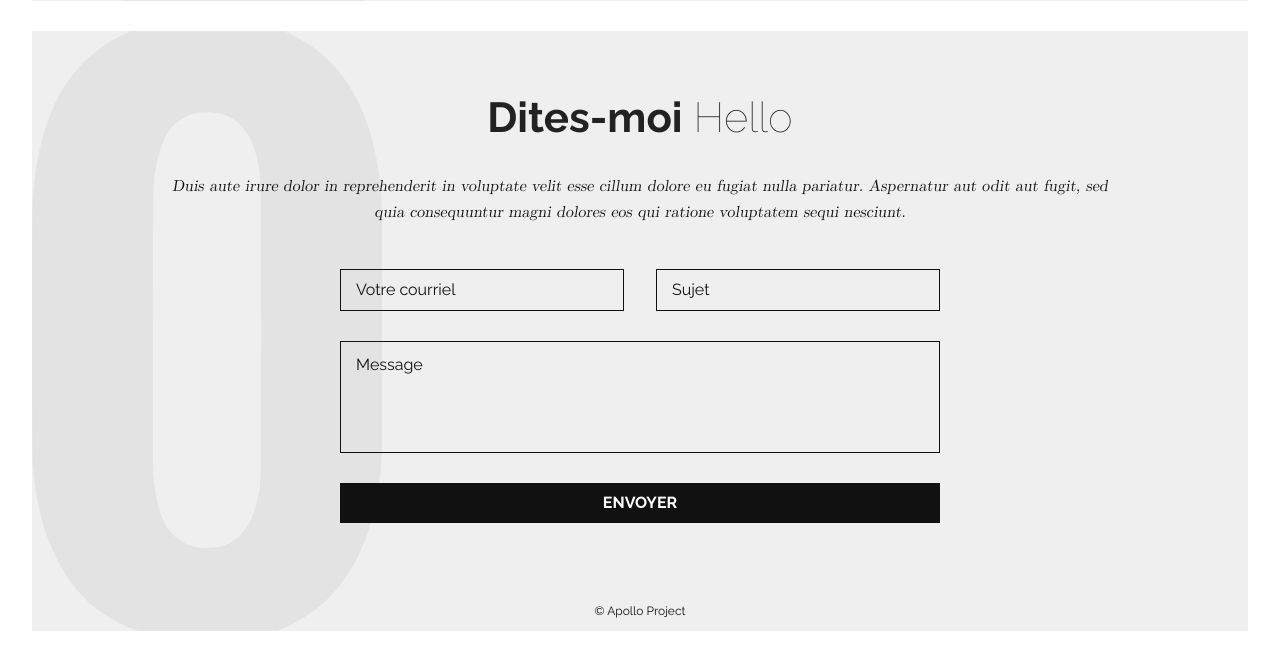
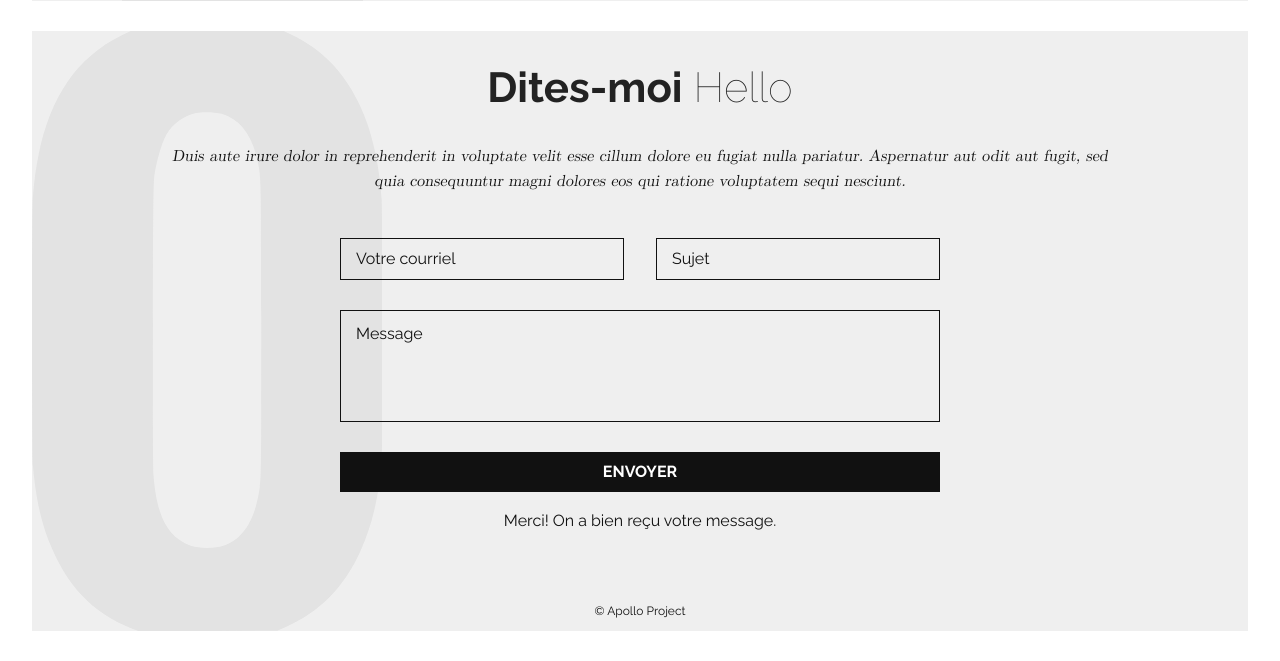
Before and after one commit to marielGtGg/apollo, a PHP site: page /index.php?mailsucceed=true in a window 1280 px wide. Shown: the part 3149-3810 px from the top of the page. Run offline with PHP 8.4, Linux system fonts and the light colour scheme; some libraries are stand-ins or nearby versions; some web fonts are replaced.

Commit message:
added feedback to user

```diff
--- a/assets/css/main.css
+++ b/assets/css/main.css
@@ -1384,6 +1384,12 @@ svg path {
     background-color: #111
 }
 
+#contact .wrapper form .message {
+    margin-top: 1rem;
+    text-align: center;
+    width: 100%;
+}
+
 @media (max-width: 640px) {
 
     #contact .wrapper form input[type="email"],
--- a/index.php
+++ b/index.php
@@ -26,7 +26,7 @@
       <ul class="nav">
         <li><a href="#about">About</a></li>
         <li><a href="#full-slide">Work</a></li>
-        <li><a href="#contact">Contact</a></li>
+        <li><a href="contact">Contact</a></li>
       </ul>
     </header>
     <div class="wrapper">
@@ -131,6 +131,23 @@
         <input type="text" name="subject" placeholder="Sujet">
         <textarea name="body" placeholder="Message"></textarea>
         <input type="submit" value="Envoyer">
+        <p class="message">
+        <?php
+        if (isset($_GET['mailsucceed'])) {
+          if ($_GET['mailsucceed'] === 'true') {
+            echo 'Merci! On a bien reçu votre message.';
+          } elseif ($_GET['mailsucceed'] === 'false') {
+            echo 'Hum, quelque chose ne va pas. Veuillez réessayer.';
+          }
+        } elseif (isset($_GET['mailerror'])) {
+          if ($_GET['mailerror'] === 'email') {
+            echo 'Oups! veuillez préciser votre courriel.';
+          } elseif ($_GET['mailerror'] === 'body') {
+            echo 'Oups! Il manque le contenu de votre courriel.';
+          }
+        }
+        ?>
+        </p>
       </form>
     </div>
     <p class="copyright">&copy; Apollo Project</p>
```
Also changed, not shown: phpMailer.php (+8 -1 lines).
